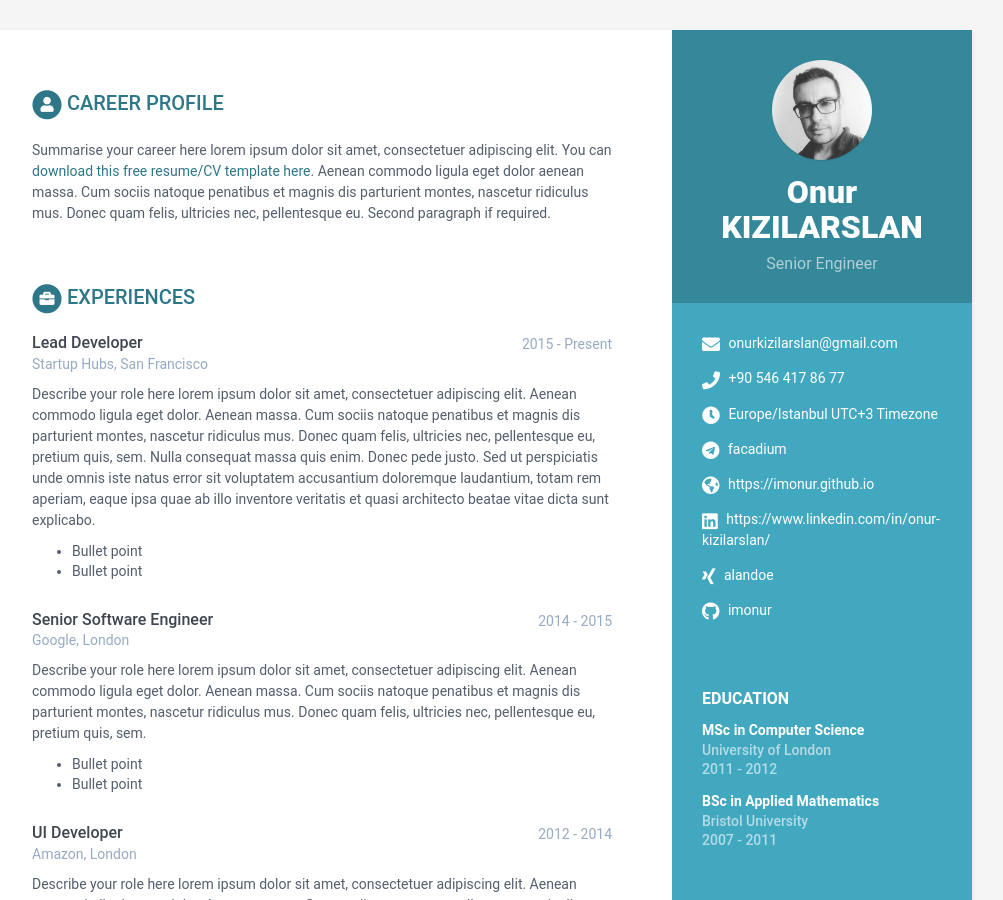
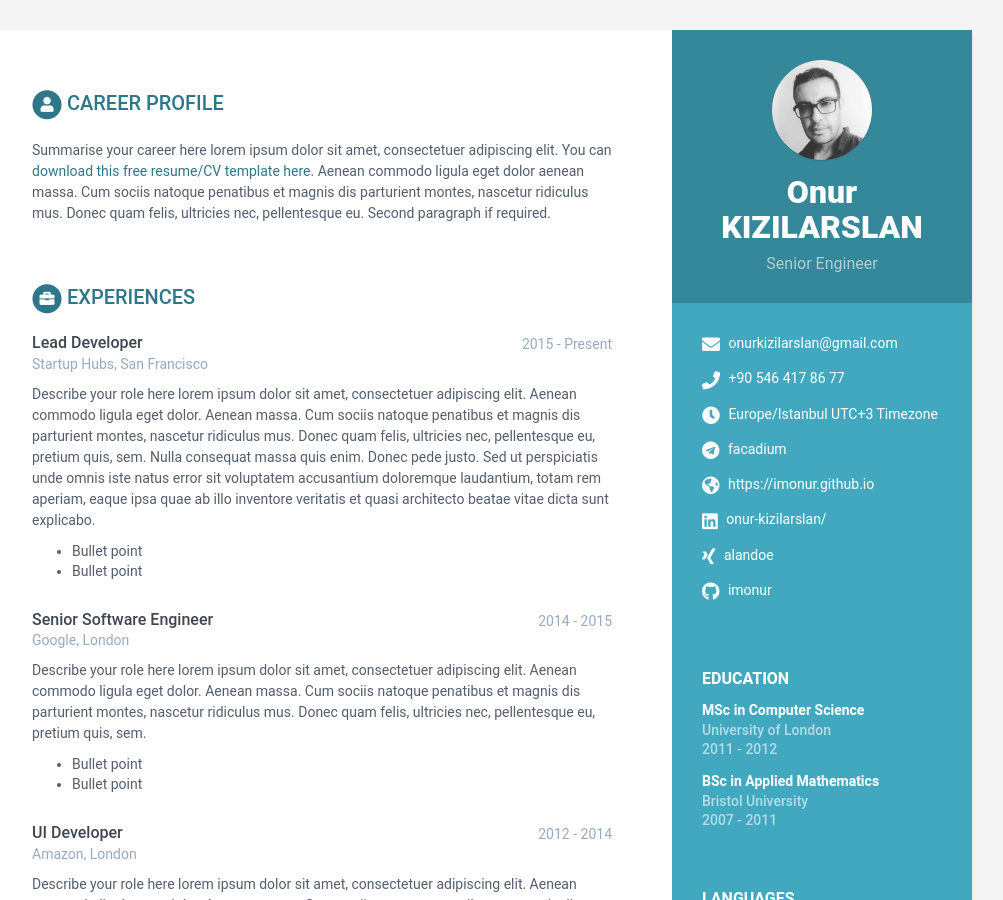
Before and after one commit to imonur/cv, a Jekyll site: the page built from index.html, in a window 1280 px wide and 900 px high. Shown: the whole window, without its empty margins (168-1171 px from the left). Built offline with Jekyll 4.4.1, drawn with Linux system fonts in a browser that asks for light colours; part of the change alters nothing that is shown.

Commit message:
Update data.yml

```diff
--- a/_data/data.yml
+++ b/_data/data.yml
@@ -17,7 +17,7 @@ sidebar:
     timezone: Europe/Istanbul UTC+3 Timezone
     citizenship:
     website: https://imonur.github.io #do not add http://
-    linkedin: https://www.linkedin.com/in/onur-kizilarslan/
+    linkedin: onur-kizilarslan/
     xing: alandoe
     github: imonur
     telegram: facadium # add your nickname without '@' sign
```
